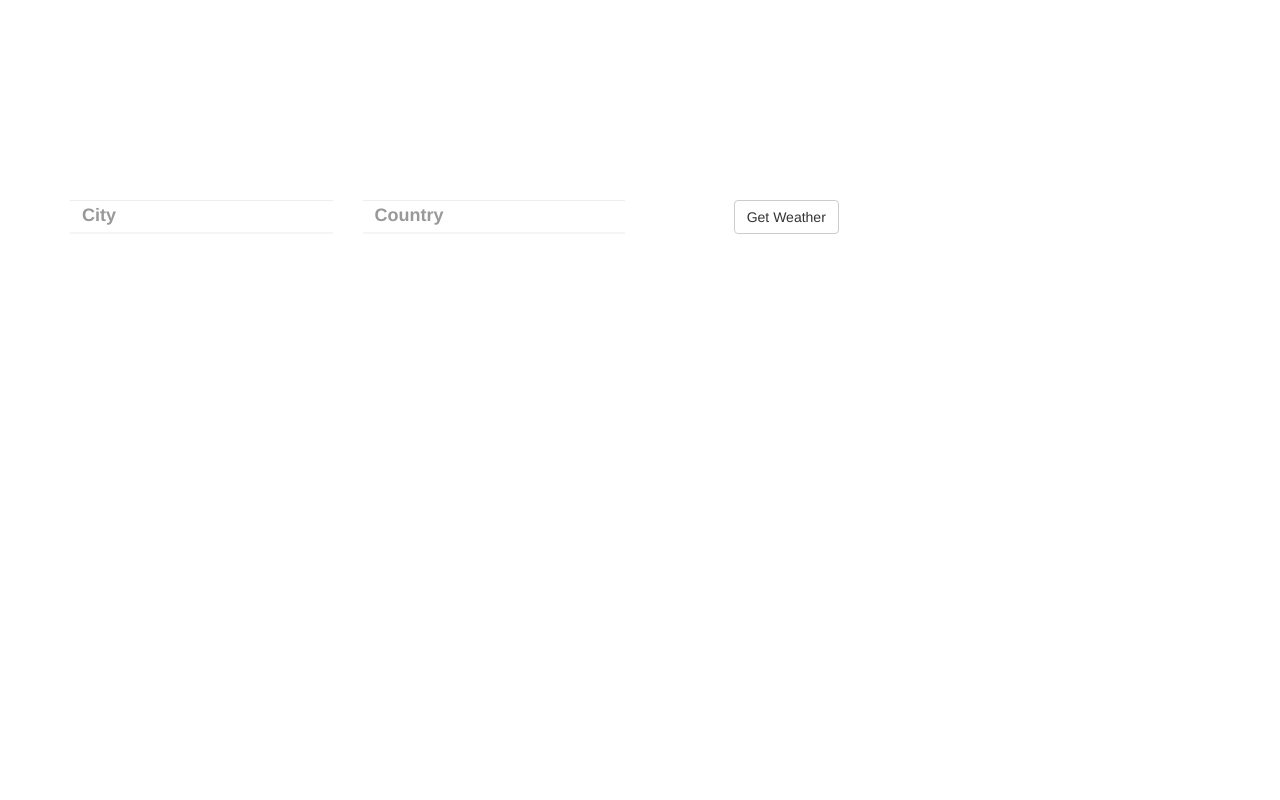
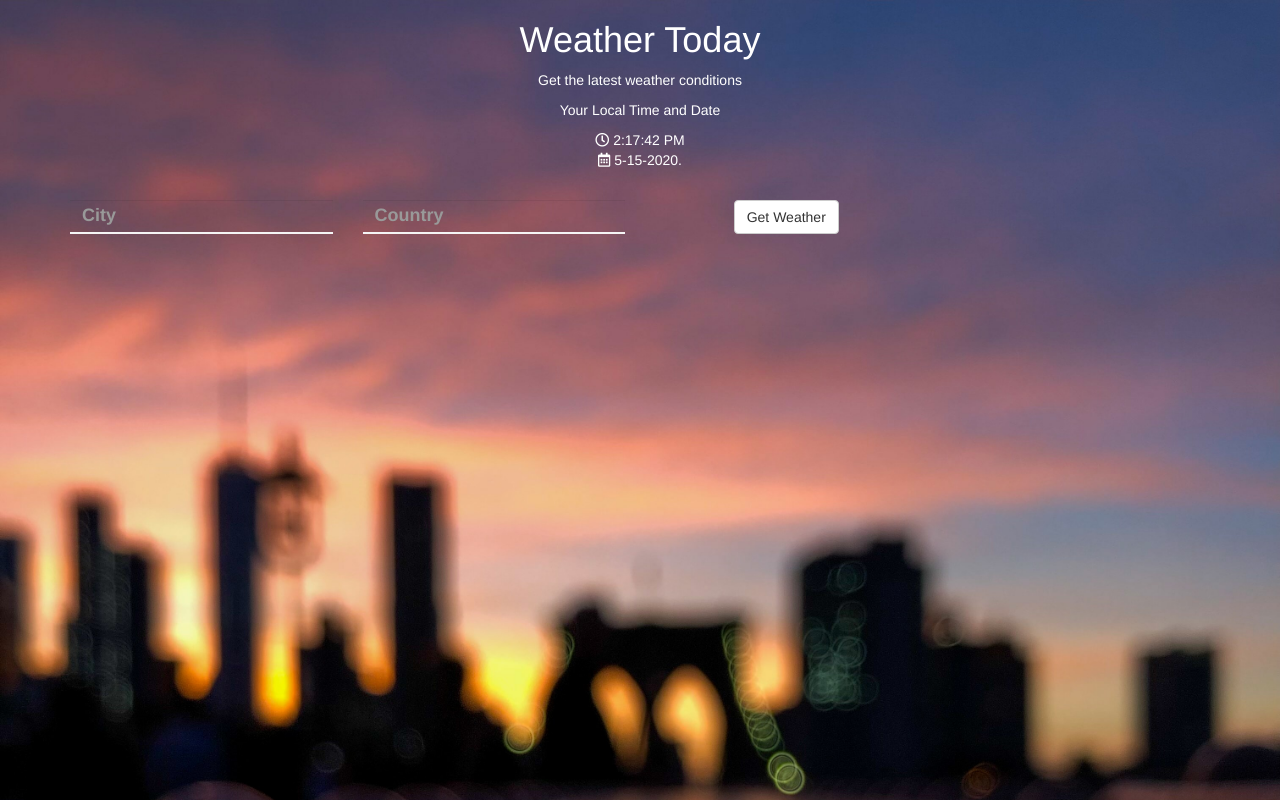
Before and after one commit to tadea/weather-today, a React (Create React App) app: page / in a window 1280 px wide. Built offline with nearby package versions, Linux system fonts and the light colour scheme; no server answers.

Commit message:
changed css

```diff
--- a/src/index.css
+++ b/src/index.css
@@ -1,4 +1,4 @@
-body {
+/* body {
   margin: 0;
   font-family: -apple-system, BlinkMacSystemFont, 'Segoe UI', 'Roboto', 'Oxygen',
     'Ubuntu', 'Cantarell', 'Fira Sans', 'Droid Sans', 'Helvetica Neue',
@@ -10,4 +10,21 @@
 code {
   font-family: source-code-pro, Menlo, Monaco, Consolas, 'Courier New',
     monospace;
+} */
+
+body {
+  margin: 0;
+  font-family: -apple-system, BlinkMacSystemFont, "Segoe UI", "Roboto", "Oxygen",
+    "Ubuntu", "Cantarell", "Fira Sans", "Droid Sans", "Helvetica Neue",
+    sans-serif;
+  -webkit-font-smoothing: antialiased;
+  -moz-osx-font-smoothing: grayscale;
+  background: url("./images/index.jpg");
+  background-size: cover;
+  background-repeat: no-repeat;
 }
+
+code {
+  font-family: source-code-pro, Menlo, Monaco, Consolas, "Courier New",
+    monospace;
+}
```
